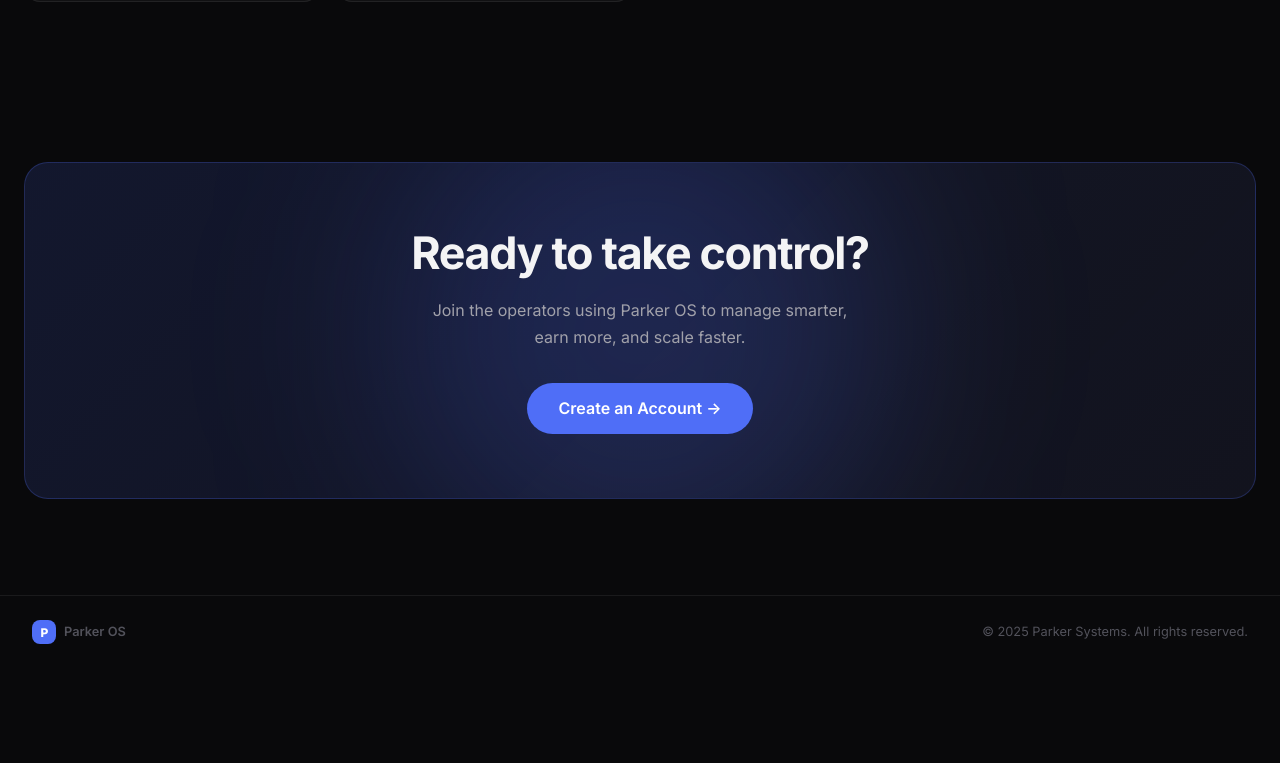
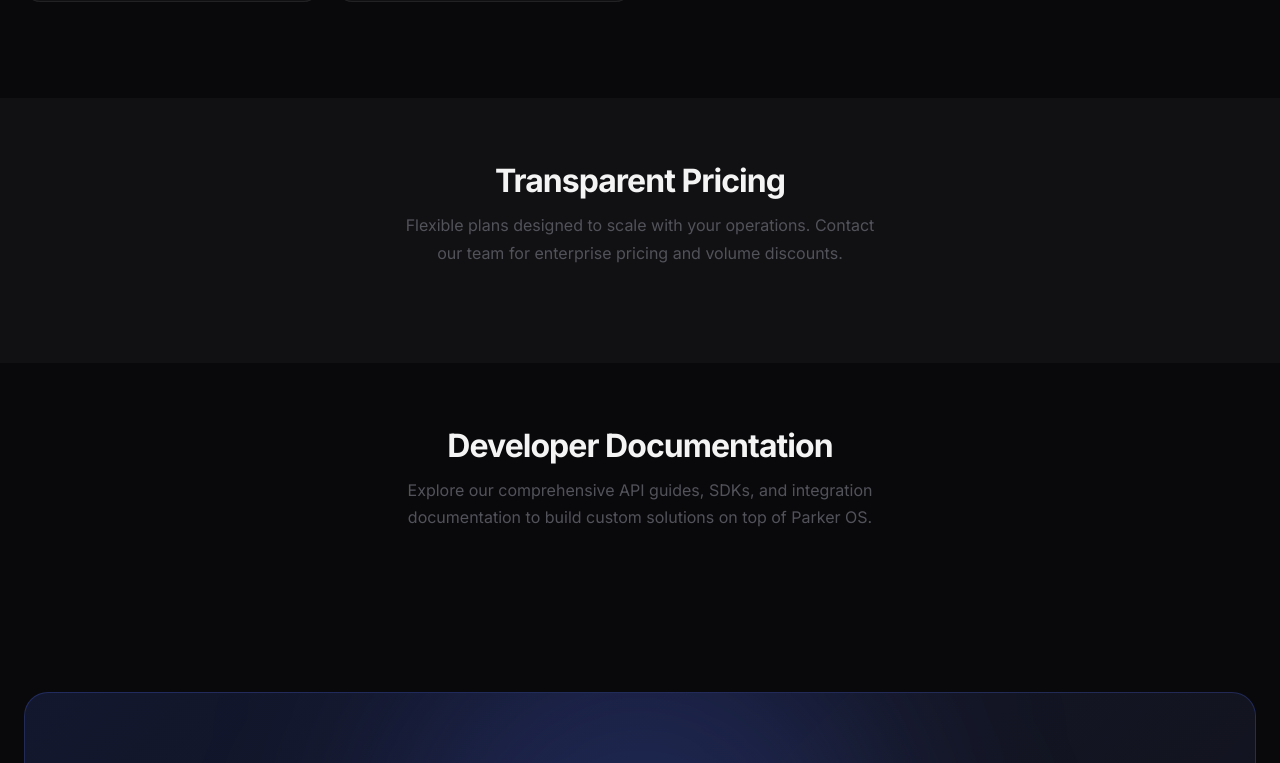
Before and after one commit to 1HPdhruv/Smart_Parking_System, a Next.js app: page / in a window 1280 px wide. Shown: the part 1477-2240 px from the top of the page. Before the commit the page ends 2145 px from the top, so only its background shows below. Built offline with nearby package versions, Linux system fonts and the light colour scheme.

Commit message:
fix: make hero section navigation links functional

```diff
--- a/src/app/page.tsx
+++ b/src/app/page.tsx
@@ -41,8 +41,13 @@ export default function LandingPage() {
           <span className="nav-logo-text">Parker<span style={{ color: "var(--accent)" }}>.</span></span>
         </div>
         <div className="nav-links" style={{ display: "flex", gap: "2rem" }}>
-          {["Features","Solutions","Pricing","Docs"].map(n => (
-            <a key={n} href="#" className="nav-link">{n}</a>
+          {[
+            { name: "Features", href: "#features" },
+            { name: "Solutions", href: "#solutions" },
+            { name: "Pricing", href: "#pricing" },
+            { name: "Docs", href: "#docs" }
+          ].map(link => (
+            <a key={link.name} href={link.href} className="nav-link">{link.name}</a>
           ))}
         </div>
         <div className="nav-actions">
@@ -105,8 +110,8 @@ export default function LandingPage() {
         </div>
       </section>
 
-      {/* ── Stats ── */}
-      <section style={{ padding: "2rem 0 4rem" }}>
+      {/* ── Stats / Solutions ── */}
+      <section id="solutions" style={{ padding: "2rem 0 4rem" }}>
         <div className="container">
           <div style={{ display: "grid", gridTemplateColumns: "repeat(auto-fit,minmax(160px,1fr))", gap: "1px", background: "var(--border)", borderRadius: "var(--radius-lg)", overflow: "hidden", border: "1px solid var(--border)" }}>
             {stats.map((s, i) => (
@@ -140,6 +145,26 @@ export default function LandingPage() {
         </div>
       </section>
 
+      {/* ── Pricing ── */}
+      <section id="pricing" style={{ padding: "4rem 0 6rem", background: "var(--bg-surface)" }}>
+        <div className="container" style={{ textAlign: "center" }}>
+          <h2 style={{ marginBottom: "0.75rem" }}>Transparent Pricing</h2>
+          <p style={{ maxWidth: "480px", margin: "0 auto", color: "var(--text-muted)" }}>
+            Flexible plans designed to scale with your operations. Contact our team for enterprise pricing and volume discounts.
+          </p>
+        </div>
+      </section>
+
+      {/* ── Docs ── */}
+      <section id="docs" style={{ padding: "4rem 0 6rem" }}>
+        <div className="container" style={{ textAlign: "center" }}>
+          <h2 style={{ marginBottom: "0.75rem" }}>Developer Documentation</h2>
+          <p style={{ maxWidth: "480px", margin: "0 auto", color: "var(--text-muted)" }}>
+            Explore our comprehensive API guides, SDKs, and integration documentation to build custom solutions on top of Parker OS.
+          </p>
+        </div>
+      </section>
+
       {/* ── CTA ── */}
       <section style={{ padding: "4rem 0 6rem" }}>
         <div className="container">
```
